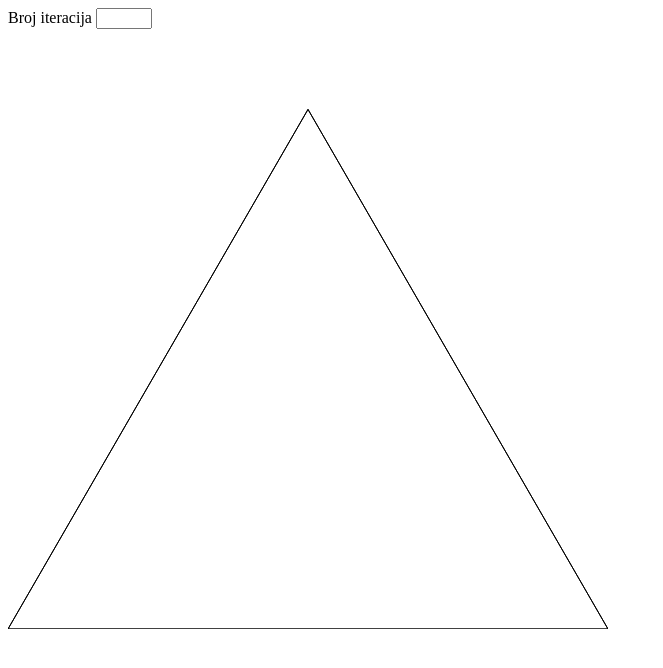
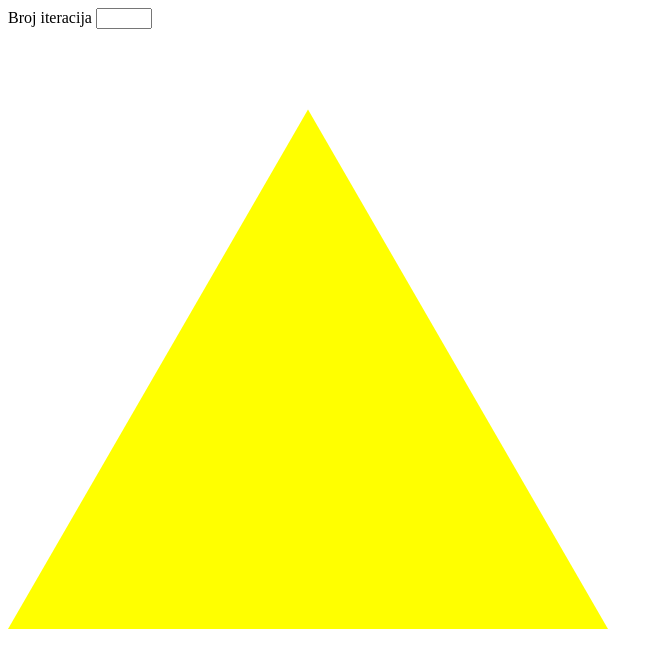
Before and after one commit to milosn99/delegacija-sierpinski, a plain HTML site: page index.html in a window 1280 px wide. Shown: the whole page, without its empty margins (0-663 px from the left). Drawn offline with Linux system fonts and the light colour scheme.

Commit message:
Changing triangles to color, other minor refactors (#1)

```diff
--- a/index.html
+++ b/index.html
@@ -9,16 +9,10 @@
   <body>
     <div>
       <form>
-        <label for="broj_iteracija">Broj iteracija</label>
-        <input
-          id="number"
-          type="number"
-          name="broj_iteracija"
-          min="0"
-          max="10"
-        />
+        <label for="brojIteracija">Broj iteracija</label>
+        <input id="brojIteracija" type="number" min="0" max="10" />
       </form>
-      <canvas id="canvas" width="600" height="600"> </canvas>
+      <canvas id="canvas"> </canvas>
     </div>
   </body>
   <script src="script.js"></script>
--- a/script.js
+++ b/script.js
@@ -1,40 +1,69 @@
-let tacka0 = {
-  x: 300,
-  y: 600 - 519.615242271,
+//Definisanje velicine kanvasa i broja iteracija
+const kontekst = {
+  sirina: 600,
+  visina: 600,
+  maxIteracija: 10,
+  minIteracija: 0,
 };
 
-let tacka1 = {
-  x: 0,
-  y: 600,
+//Definisanje vrhova pocetnog trougla
+const tacka0 = {
+  x: kontekst.sirina / 2,
+  y: kontekst.visina - (Math.sqrt(3) * kontekst.visina) / 2, //Visina jednakostranicnog trougla
 };
 
-let tacka2 = {
-  x: 600,
-  y: 600,
+const tacka1 = {
+  x: 0,
+  y: kontekst.visina,
 };
 
+const tacka2 = {
+  x: kontekst.sirina,
+  y: kontekst.visina,
+};
+
+//Definisanje boja zbog vizualizacije
+const boje = [
+  "yellow",
+  "orange",
+  "red",
+  "pink",
+  "purple",
+  "blue",
+  "lightblue",
+  "teal",
+  "lightgreen",
+  "green",
+  "darkgreen",
+];
+
+//Definisanje listerenera za promjenu broja iteracija
 document
-  .getElementById("number")
+  .getElementById("brojIteracija")
   .addEventListener("change", handleChangeBrojIteracija);
 
 function handleChangeBrojIteracija(e) {
-  let brojIteracija = document.getElementById("number").value;
-  iscrtaj(brojIteracija);
+  let brojIteracija = document.getElementById("brojIteracija").value;
+  resenje(brojIteracija);
 }
 
-function iscrtaj(brojIteracija) {
-  let c = document.getElementById("canvas");
-  let ctx = c.getContext("2d");
-  ctx.clearRect(0, 0, 600, 600);
+//Funkcija za iscrtavanje
+function resenje(brojIteracija) {
+  let ctx = document.getElementById("canvas").getContext("2d");
+  ctx.canvas.width = kontekst.sirina;
+  ctx.canvas.height = kontekst.visina;
 
-  if (brojIteracija < 0) brojIteracija = 0;
-  if (brojIteracija > 10) brojIteracija = 10;
+  //Postavljanje limita na vrednosti broja iteracija
+  if (brojIteracija < kontekst.minIteracija)
+    brojIteracija = kontekst.minIteracija;
+  if (brojIteracija > kontekst.maxIteracija)
+    brojIteracija = kontekst.maxIteracija;
 
-  nacrtajTrougao(tacka0, tacka1, tacka2);
   sierpinski(tacka0, tacka1, tacka2, brojIteracija);
 }
 
-function nacrtajTrougao(A, B, C) {
+//Funkcija za crtanje jednog trougla
+function nacrtajTrougao(A, B, C, boja) {
   let c = document.getElementById("canvas");
   let ctx = c.getContext("2d");
 
@@ -43,14 +72,21 @@ function nacrtajTrougao(A, B, C) {
   ctx.lineTo(B.x, B.y);
   ctx.lineTo(C.x, C.y);
   ctx.lineTo(A.x, A.y);
-  ctx.stroke();
+  ctx.closePath();
 
-  ctx.closePath();
+  ctx.fillStyle = boja;
+  ctx.fill();
 }
 
+//Algoritam za kreiranje trougla Sjerpinskog za N iteracija
 function sierpinski(A, B, C, n) {
-  if (n === 0) nacrtajTrougao(tacka0, tacka1, tacka2);
+  if (n < 0) return;
+
+  nacrtajTrougao(A, B, C, boje[n]);
+
+  //Rekurzivni poziv za gornji, levi i desni trougao
   if (n > 0) {
+    //Racunanje vrhova unutrasnjeg trougla
     let AB = {
       x: (A.x + B.x) / 2,
       y: (A.y + B.y) / 2,
@@ -66,13 +102,10 @@ function sierpinski(A, B, C, n) {
       y: B.y,
     };
 
-    nacrtajTrougao(AB, BC, AC);
-    if (n > 1) {
-      sierpinski(A, AB, AC, n - 1);
-      sierpinski(AB, B, BC, n - 1);
-      sierpinski(AC, BC, C, n - 1);
-    }
+    sierpinski(A, AB, AC, n - 1);
+    sierpinski(AB, B, BC, n - 1);
+    sierpinski(AC, BC, C, n - 1);
   }
 }
 
-iscrtaj(0);
+resenje(0);
```
Also changed, not shown: 1 other file.
